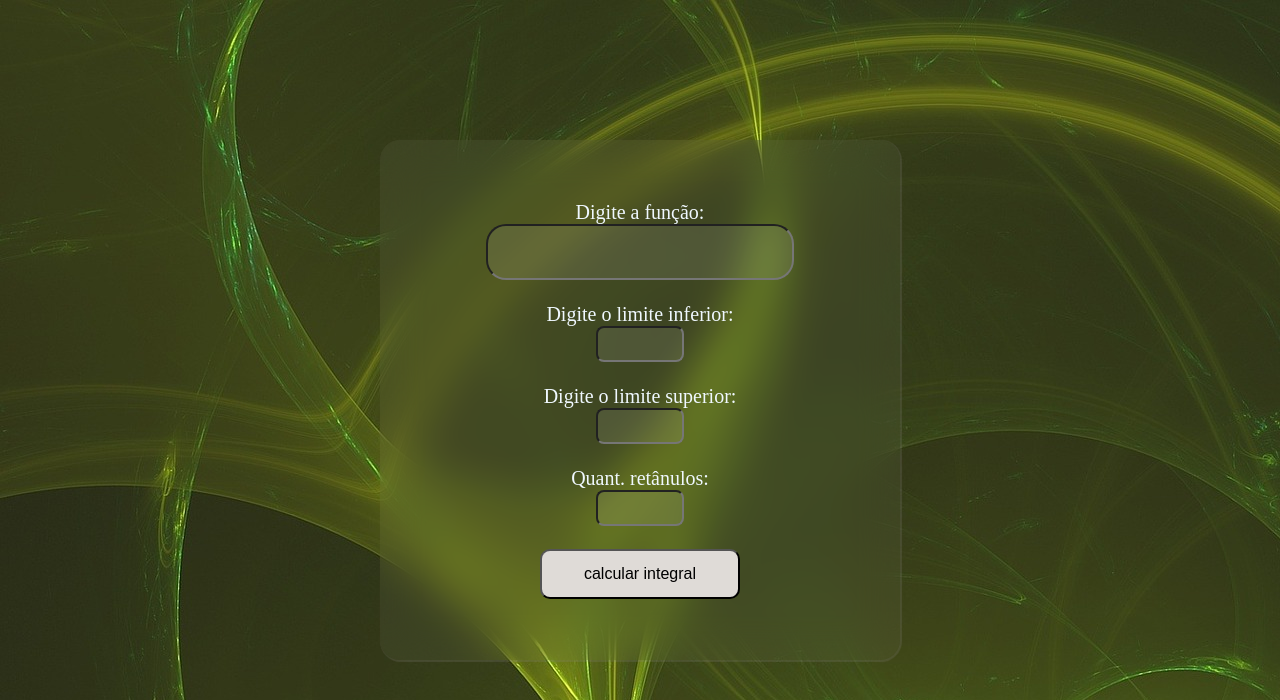
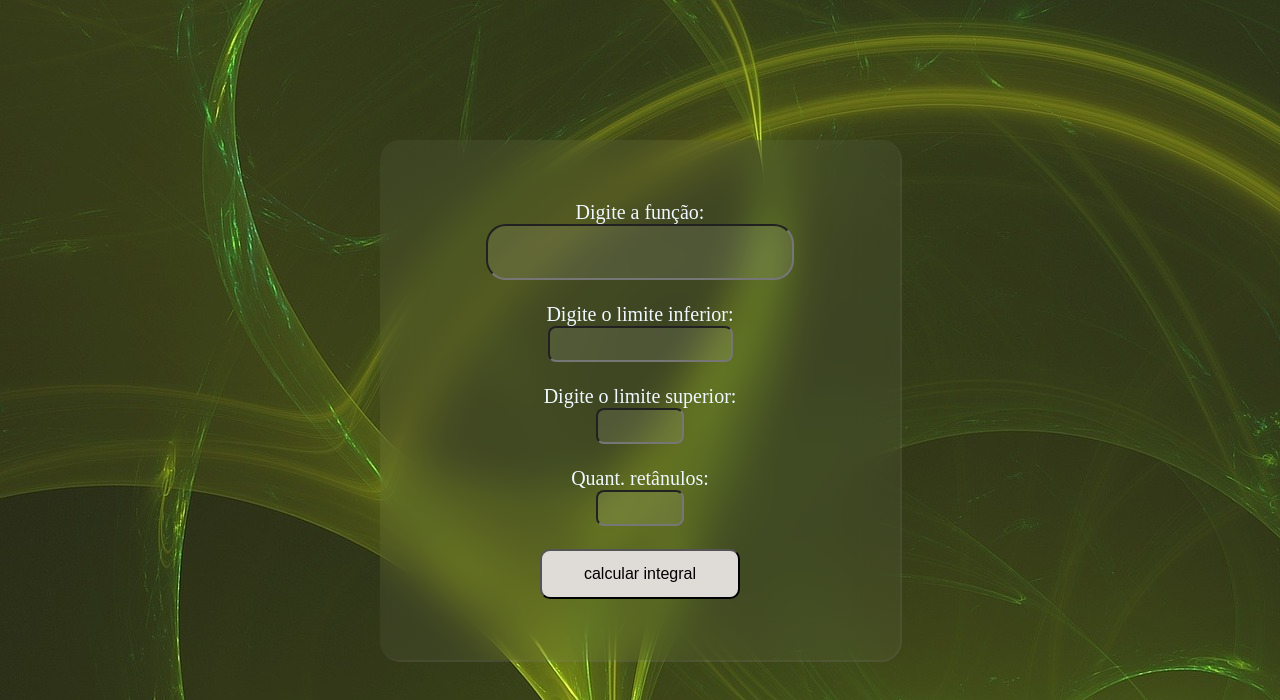
Before and after one commit to DenissonPereira/Integral-Solver, a Flask app: page / in a window 1280 px wide. Shown: the top 700 px of the page. Run offline with Flask 3, Linux system fonts and the light colour scheme.

Commit message:
Update estilo.css

```diff
--- a/static/estilo.css
+++ b/static/estilo.css
@@ -53,7 +53,7 @@ input#f {
     background-color: rgba(255, 255, 255, 0.089);
 }
 input#limite_inf{
-    width: 80px;
+    /* width: 80px; */
     height: 30px;
     background-color: rgba(255, 255, 255, 0.089);
     border-radius: 8px;
```
